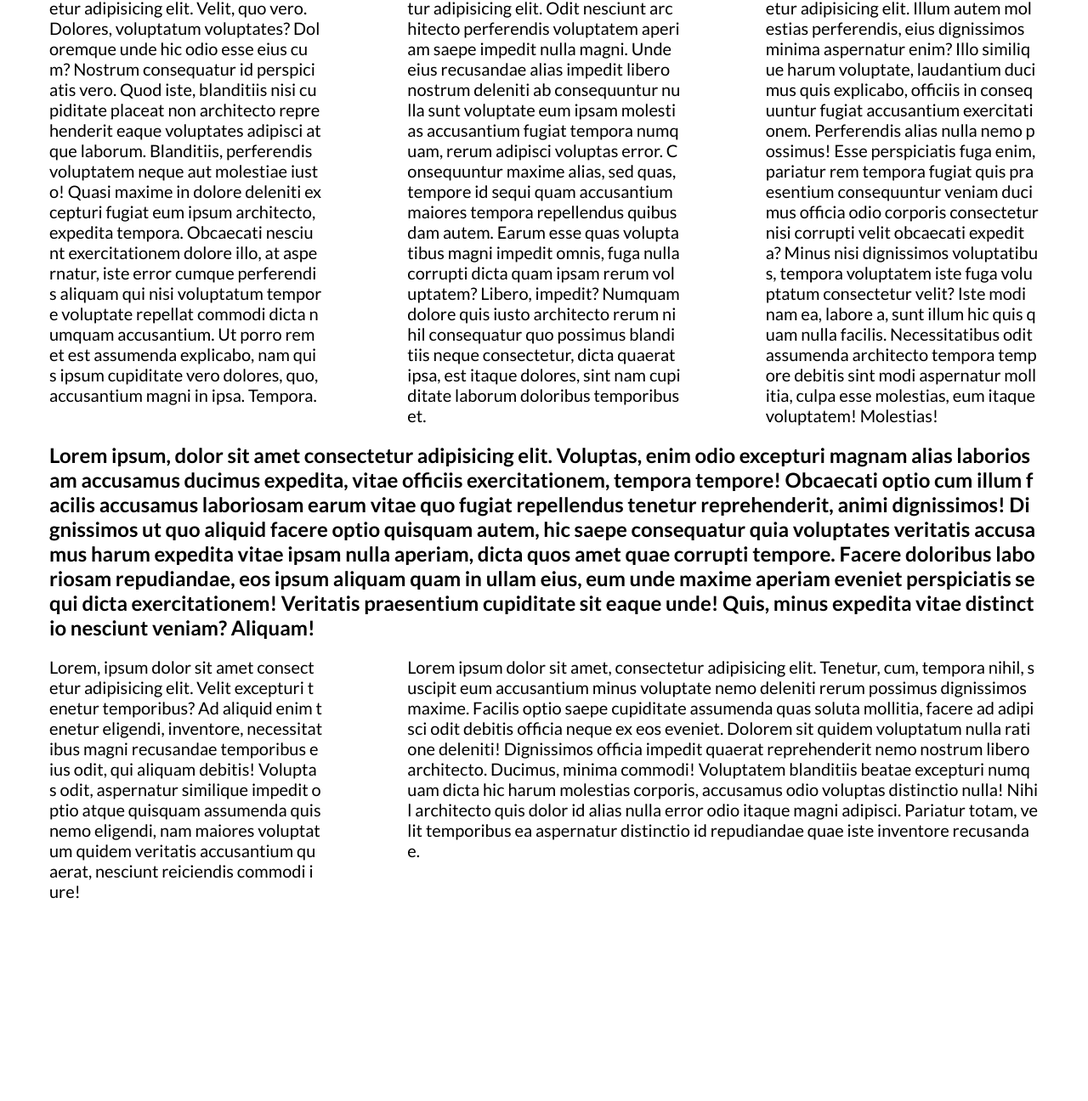
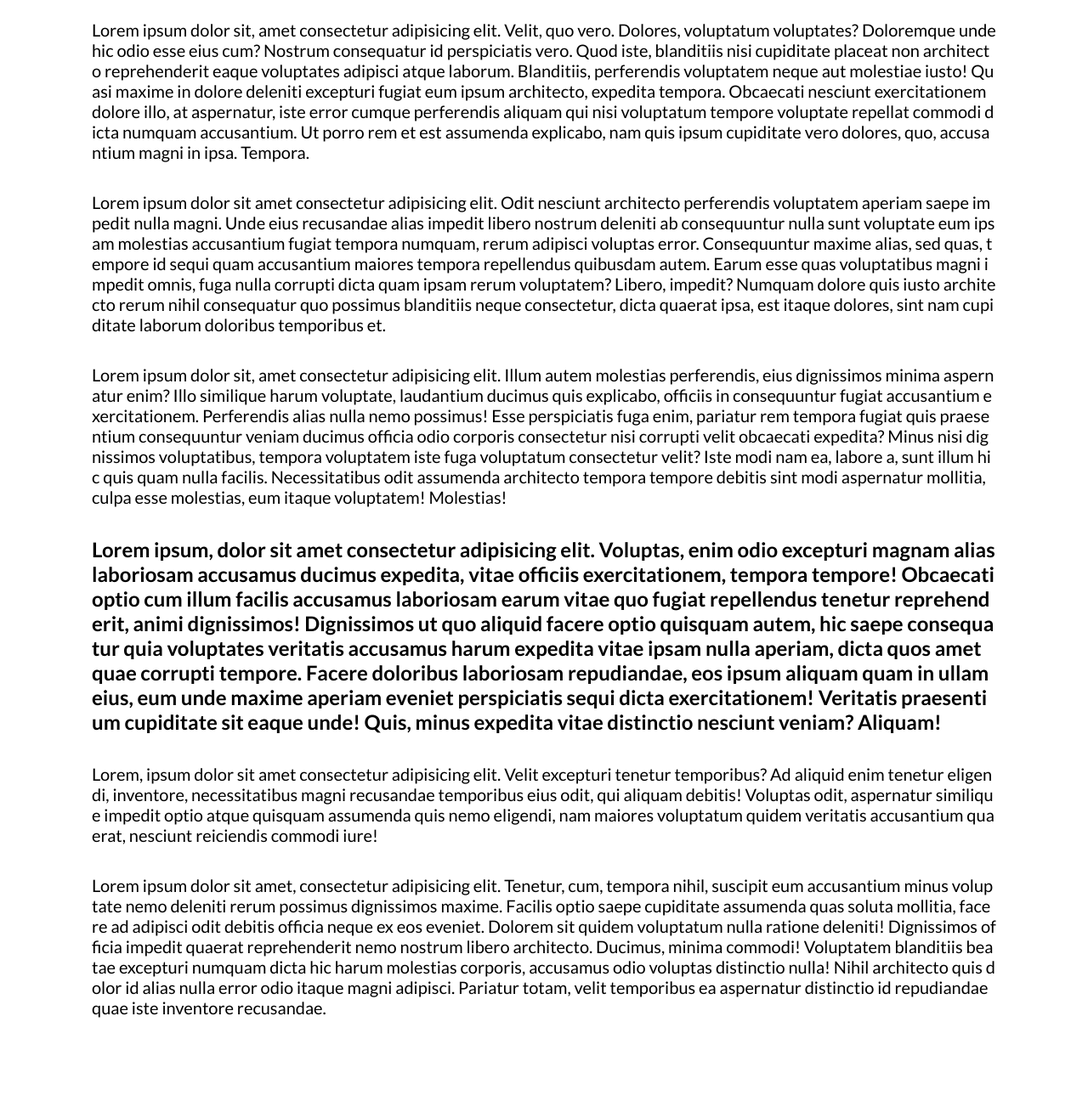
Before and after one commit to mohannadjamal/TTH-Tasks, a plain HTML site: page Entry-4/index.html in a window 1280 px wide. Shown: the part 174-1470 px from the top of the page at 85% size. Before the commit the page ends 1285 px from the top, so only its background shows below. Drawn offline with Linux system fonts and the light colour scheme.

Commit message:
added media queries

```diff
--- a/Entry-4/style.css
+++ b/Entry-4/style.css
@@ -17,7 +17,7 @@
 }
 
 .container__title {
-  grid-column-start: span 3;
+  grid-column: span 3;
   grid-row: span 1;
 
   margin: 0;
@@ -51,3 +51,24 @@
 .container__p6 {
   grid-column: span 2;
 }
+
+@media screen and (max-width: 1370px) {
+  .container {
+    grid-template-columns: auto;
+    margin: 100px;
+    row-gap: 35px;
+  }
+
+  .container__title {
+    grid-column: 1;
+    font-size: 52px;
+  }
+
+  .container__p4 {
+    grid-column: span 1;
+  }
+
+  .container__p6 {
+    grid-column: span 1;
+  }
+}
```
